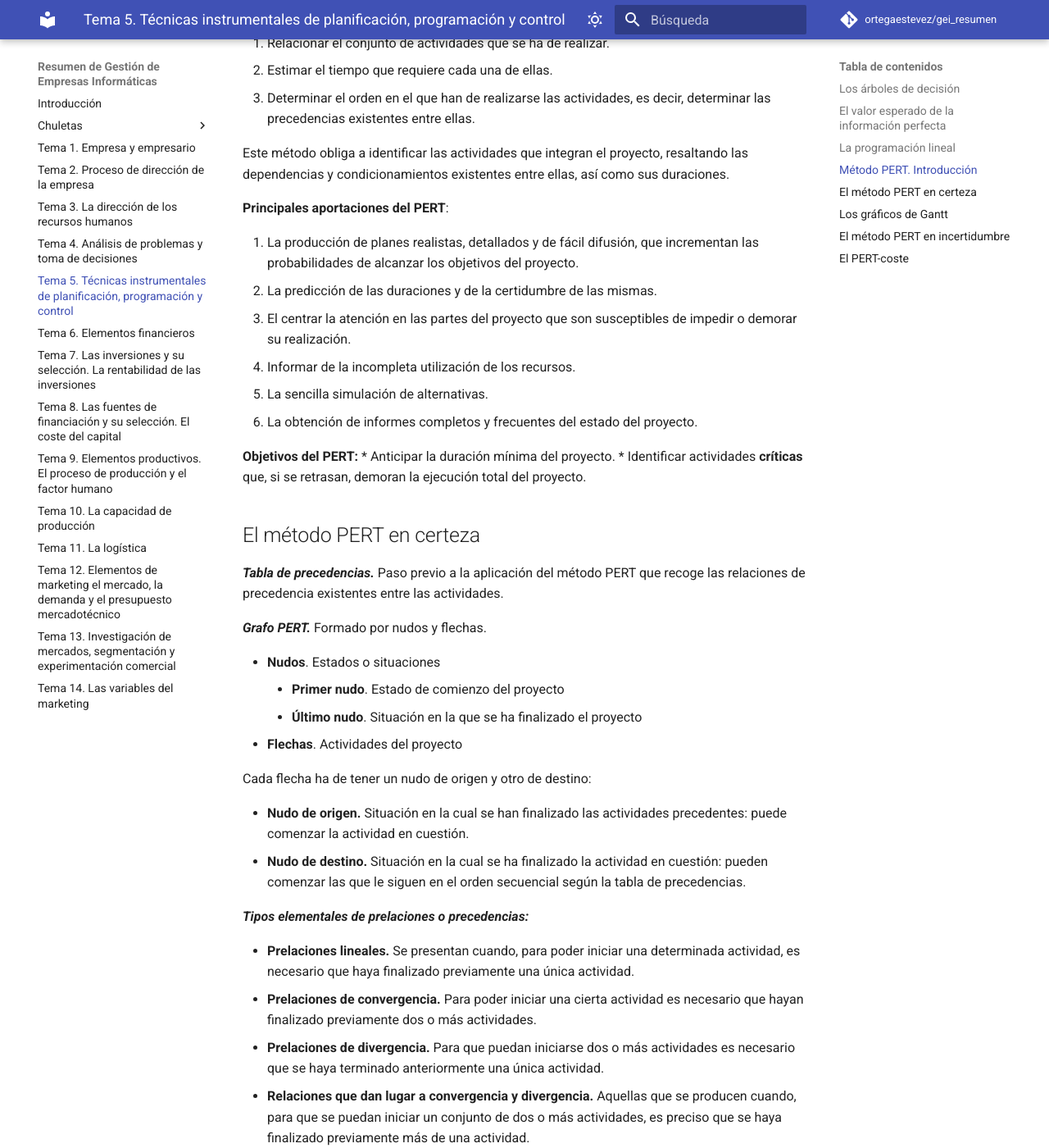
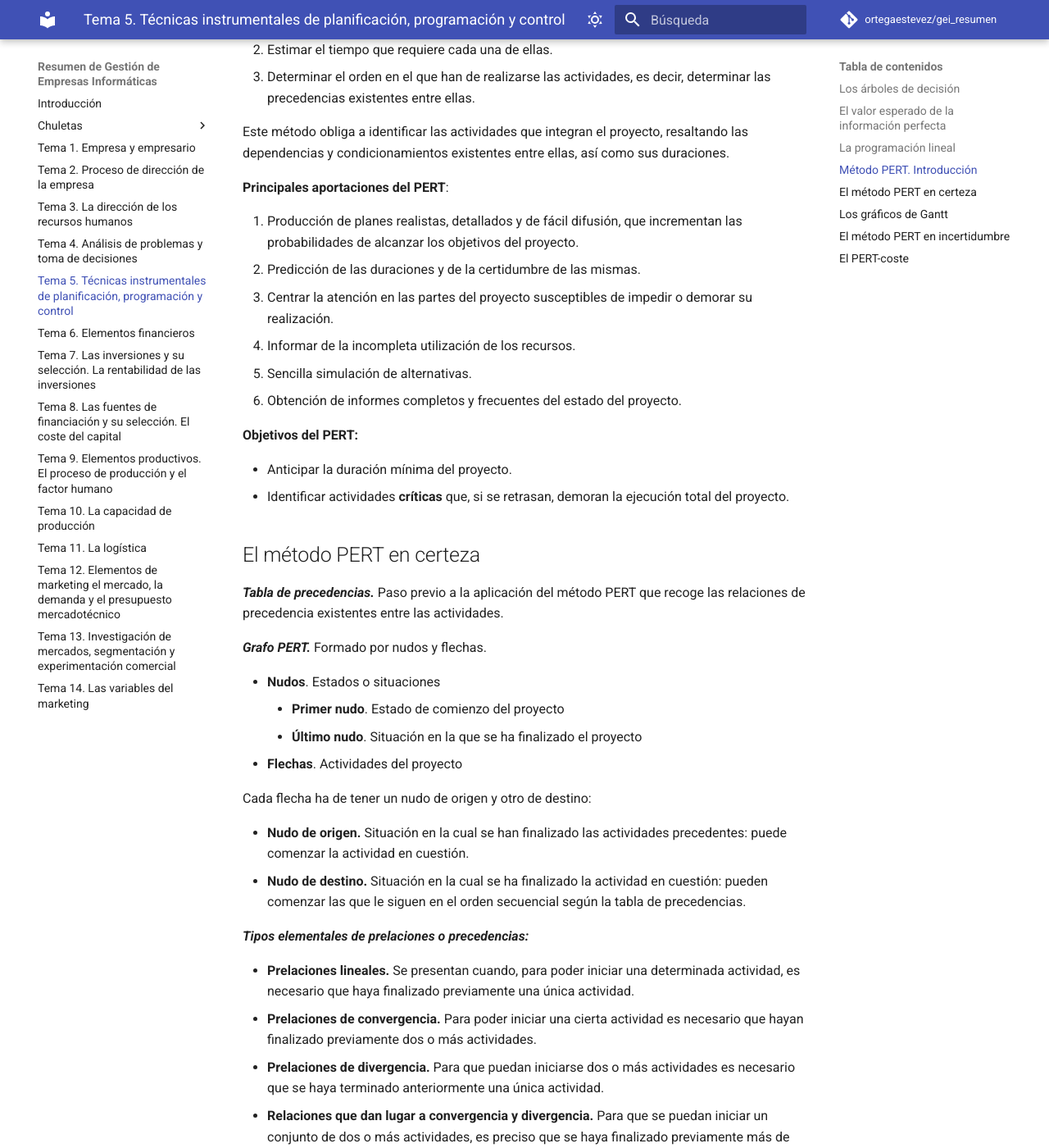
Before and after one commit to ortegaestevez/gei_resumen, an MkDocs documentation site: the page built from docs/tema_05.md, in a window 1280 px wide and 1400 px high, scrolled down 3807 px. Shown: the whole window at 82% size. Built offline with MkDocs 1.6.1 and Material for MkDocs 9.7.7, drawn with Linux system fonts in a browser that asks for light colours; comment, search, counter and statistics services are not loaded; some of the changed text lies outside the part shown.

Commit message:
Updated chapters 3, 4 and 5

```diff
--- a/docs/tema_05.md
+++ b/docs/tema_05.md
@@ -6,7 +6,7 @@
 
 ***Decisiones secuenciales:***
 
-- Aquellas que se encuentran sometidas a un proceso dinámico y adaptativo en un período de tiempo más o menos amplio en el que las decisiones se concatenan
+- Aquellas que se encuentran sometidas a un proceso dinámico y adaptativo en un período de tiempo más o menos amplio en el que las decisiones se concatenan.
 - Cada una condiciona a las que le siguen y viene condicionada por las que le anteceden y por los estados de la naturaleza que se hayan presentado.
 
 ***Árbol de decisión.*** Sistema de representación del proceso decisional en el que se reflejan:
@@ -33,10 +33,10 @@
 El valor esperado de la información perfecta
 --------------------------------------------
 
-- ***Información perfecta.*** Aquella en la que la probabilidad de que sea correcta es el cien por cien.
-- ***Valor esperado de la información (VEI).*** Es la esperanza matemática del valor de la información.
-- ***Valor esperado neto de la información (VENI).*** Valor esperado de la información menos su coste.
-- ***Valor esperado de la información perfecta (VEIP).*** Límite máximo que podrá pagarse por la información perfecta y por cualquier otra.
+1. ***Información perfecta.*** Aquella en la que la probabilidad de que sea correcta es el cien por cien.
+2. ***Valor esperado de la información (VEI).*** Es la esperanza matemática del valor de la información.
+3. ***Valor esperado neto de la información (VENI).*** Diferencia del VEI y su coste.
+4. ***Valor esperado de la información perfecta (VEIP).*** Límite máximo que podrá pagarse por la información perfecta y por cualquier otra.
 
 La programación lineal
 ----------------------
@@ -125,16 +125,17 @@
 
 **Principales aportaciones del PERT**:
 
-1. La producción de planes realistas, detallados y de fácil difusión, que incrementan las probabilidades de alcanzar los objetivos del proyecto.
-2. La predicción de las duraciones y de la certidumbre de las mismas.
-3. El centrar la atención en las partes del proyecto que son susceptibles de impedir o demorar su realización.
+1. Producción de planes realistas, detallados y de fácil difusión, que incrementan las probabilidades de alcanzar los objetivos del proyecto.
+2. Predicción de las duraciones y de la certidumbre de las mismas.
+3. Centrar la atención en las partes del proyecto susceptibles de impedir o demorar su realización.
 4. Informar de la incompleta utilización de los recursos.
-5. La sencilla simulación de alternativas.
-6. La obtención de informes completos y frecuentes del estado del proyecto.
+5. Sencilla simulación de alternativas.
+6. Obtención de informes completos y frecuentes del estado del proyecto.
 
 **Objetivos del PERT:**
-* Anticipar la duración mínima del proyecto.
-* Identificar actividades **críticas** que, si se retrasan, demoran la ejecución total del proyecto.
+
+- Anticipar la duración mínima del proyecto.
+- Identificar actividades **críticas** que, si se retrasan, demoran la ejecución total del proyecto.
 
 El método PERT en certeza
 -------------------------
@@ -158,7 +159,7 @@
 - **Prelaciones lineales.** Se presentan cuando, para poder iniciar una determinada actividad, es necesario que haya finalizado previamente una única actividad.
 - **Prelaciones de convergencia.** Para poder iniciar una cierta actividad es necesario que hayan finalizado previamente dos o más actividades.
 - **Prelaciones de divergencia.** Para que puedan iniciarse dos o más actividades es necesario que se haya terminado anteriormente una única actividad.
-- **Relaciones que dan lugar a convergencia y divergencia.** Aquellas que se producen cuando, para que se puedan iniciar un conjunto de dos o más actividades, es preciso que se haya finalizado previamente más de una actividad.
+- **Relaciones que dan lugar a convergencia y divergencia.** Para que se puedan iniciar un conjunto de dos o más actividades, es preciso que se haya finalizado previamente más de una actividad.
 
 ![](./assets/images/image5.png)
 
@@ -295,7 +296,7 @@
 
 ***Costes indirectos.*** No están vinculados a la producción, sino al tiempo, por lo que se imputan a la generalidad del proyecto y no a las actividades en concreto. Aumentan cuanto mayor sea la duración del proyecto.
 
-***Coeficiente de costes.*** Representa el importe en el que se modifica el coste directo de una actividad al modificar su duración una unidad de tiempo:
+***Coeficiente de costes.*** Importe en el que se modifica el coste directo de una actividad al modificar su duración una unidad de tiempo:
 
 $$\frac{c_{e} - c_{n}}{t_{n} - t_{e}}$$
 
```
Also changed, not shown: other parts of docs/tema_05.md (+12 -12 lines), docs/tema_03.md (+0 -2 lines), docs/tema_04.md (+4 -4 lines).
